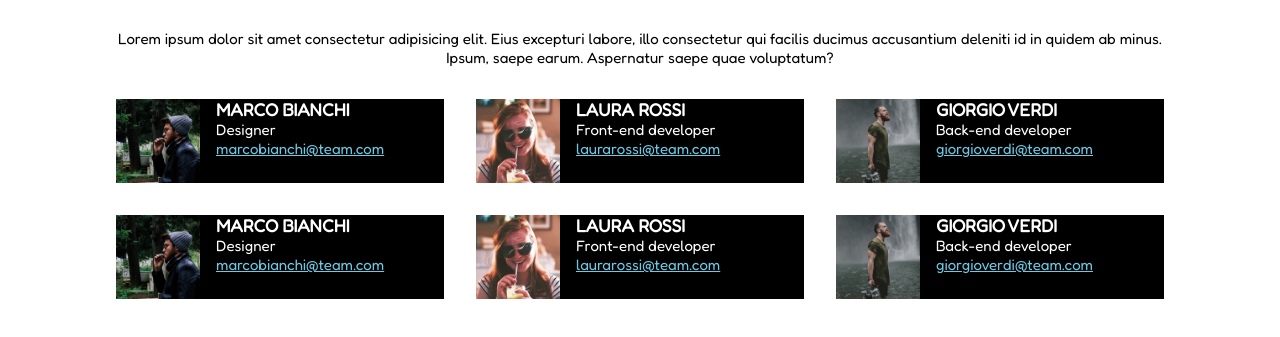
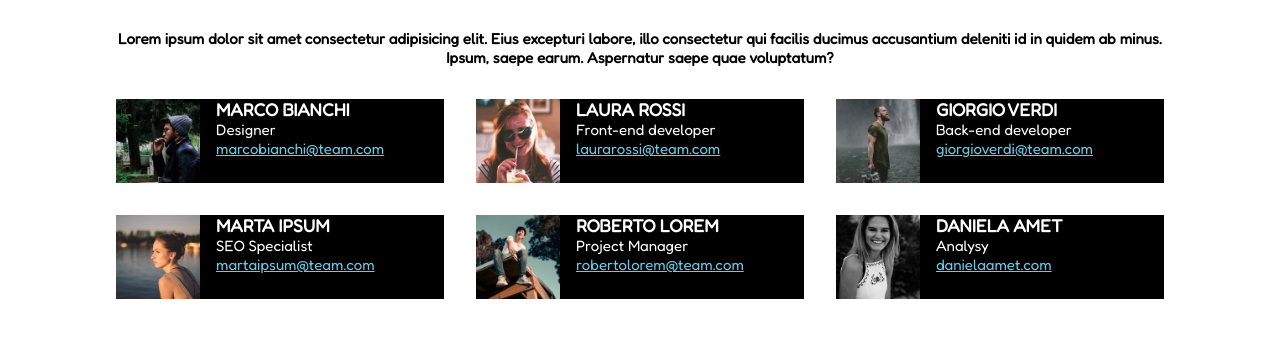
Before and after one commit to ArmandoMarino/html-css-float-cards, a plain HTML site: page index.html in a window 1280 px wide. Shown: the part 83-420 px from the top of the page. Drawn offline with Linux system fonts and the light colour scheme.

Commit message:
contact images update

```diff
--- a/css/style.css
+++ b/css/style.css
@@ -54,6 +54,7 @@ p{
 
 #sotto-titolo{
     color: var(--black);
+    font-weight: 600;
 }
 
 /*CARD*/
--- a/index.html
+++ b/index.html
@@ -65,22 +65,22 @@
             <section>
                 <div class="clearfix">
                     <div class="card">
-                            <img src="img/male1.png" alt="marco">
-                            <h3>MARCO BIANCHI</h3>
-                            <p>Designer</p>
-                            <a href="mailto:marcobianchi@team.com">marcobianchi@team.com</a>
+                            <img src="img/female2.png" alt="marta">
+                            <h3>MARTA IPSUM</h3>
+                            <p>SEO Specialist</p>
+                            <a href="mailto:martaipsum@team.com">martaipsum@team.com</a>
                         </div>
                     <div class="card">
-                        <img src="img/female1.png" alt="laura">
-                        <h3>LAURA ROSSI</h3>
-                        <p>Front-end developer</p>
-                        <a href="mailto:laurarossi@team.com">laurarossi@team.com</a>
+                        <img src="img/male3.png" alt="laura">
+                        <h3>ROBERTO LOREM</h3>
+                        <p>Project Manager</p>
+                        <a href="mailto:robertolorem@team.com">robertolorem@team.com</a>
                     </div>
                     <div class="card">
-                        <img src="img/male2.png" alt="giorgio">
-                        <h3>GIORGIO VERDI</h3>
-                        <p>Back-end developer</p>
-                        <a href="mailto:giorgioverdi@team.com">giorgioverdi@team.com</a>
+                        <img src="img/female3.png" alt="giorgio">
+                        <h3>DANIELA AMET</h3>
+                        <p>Analysy</p>
+                        <a href="mailto:danielaamet@team.com">danielaamet.com</a>
                     </div>
                 </div>
             </section>
```
